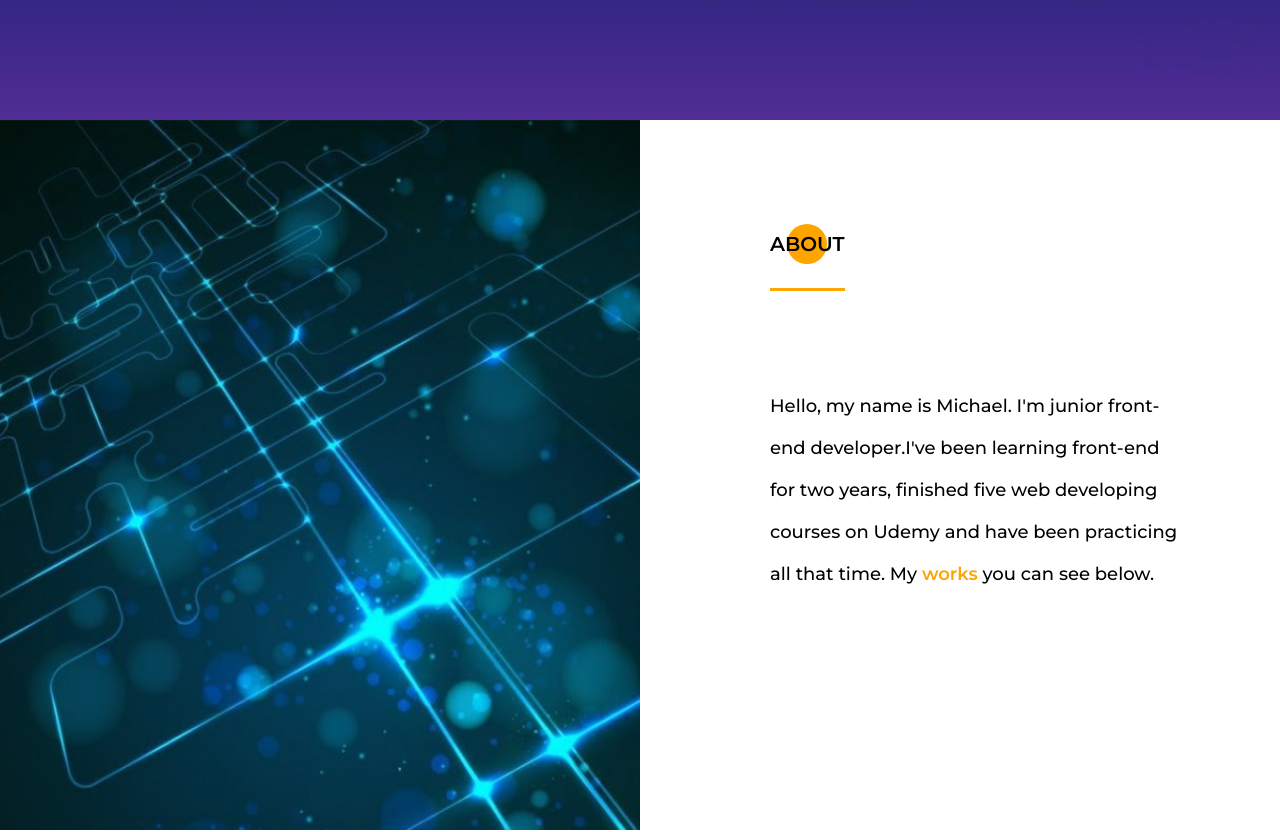
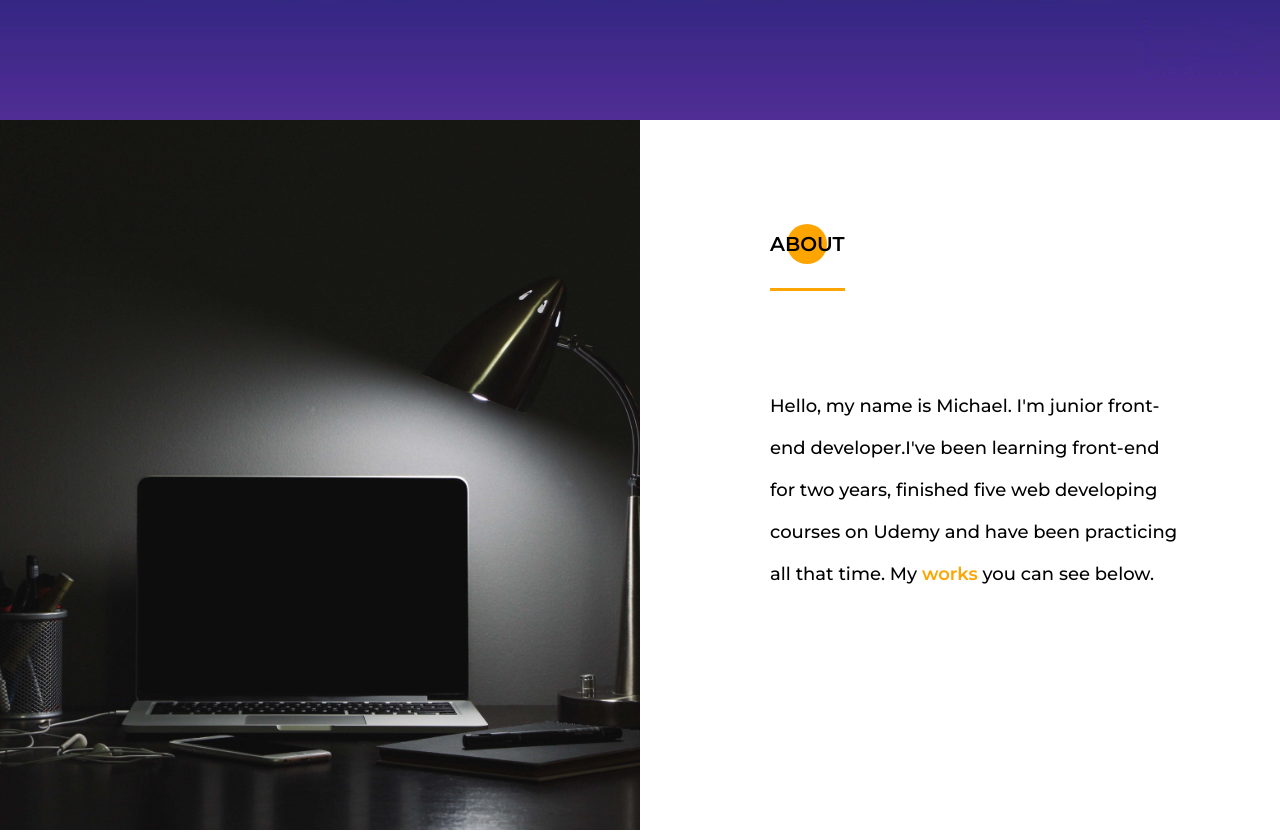
Before and after one commit to Michael-Ber/portfolio-new, a website: page src/index.html in a window 1280 px wide. Shown: the part 680-1512 px from the top of the page. Drawn offline with nearby package versions, Linux system fonts and the light colour scheme; files that its build step writes are made by us from their sources; files whose address does not match are found by name.

Commit message:
change image bg on about section

```diff
--- a/src/assets/sass/blocks/_about.scss
+++ b/src/assets/sass/blocks/_about.scss
@@ -2,7 +2,6 @@
     position: relative;
     z-index: 10;
     background-color: $white;
-    // background: radial-gradient(#6c3fd0, #132d9c);
     &__wrapper {
         display: flex;
         justify-content: space-between;
--- a/src/index.html
+++ b/src/index.html
@@ -160,7 +160,7 @@
                 <section class="about theme theme-bg" id="about">
                     <div class="about__wrapper">
                         <div class="about__left">
-                            <img src="./assets/img/bg.jpg" alt="photo">
+                            <img src="./assets/img/bg-3-modif.jpg" alt="photo">
                         </div>
                         <div class="about__right">
                             <h2 class="about__title section-title">
```
Also changed, not shown: dist/assets/img/bg-7.jpg, dist/index.html, src/assets/img/bg-7.jpg.
